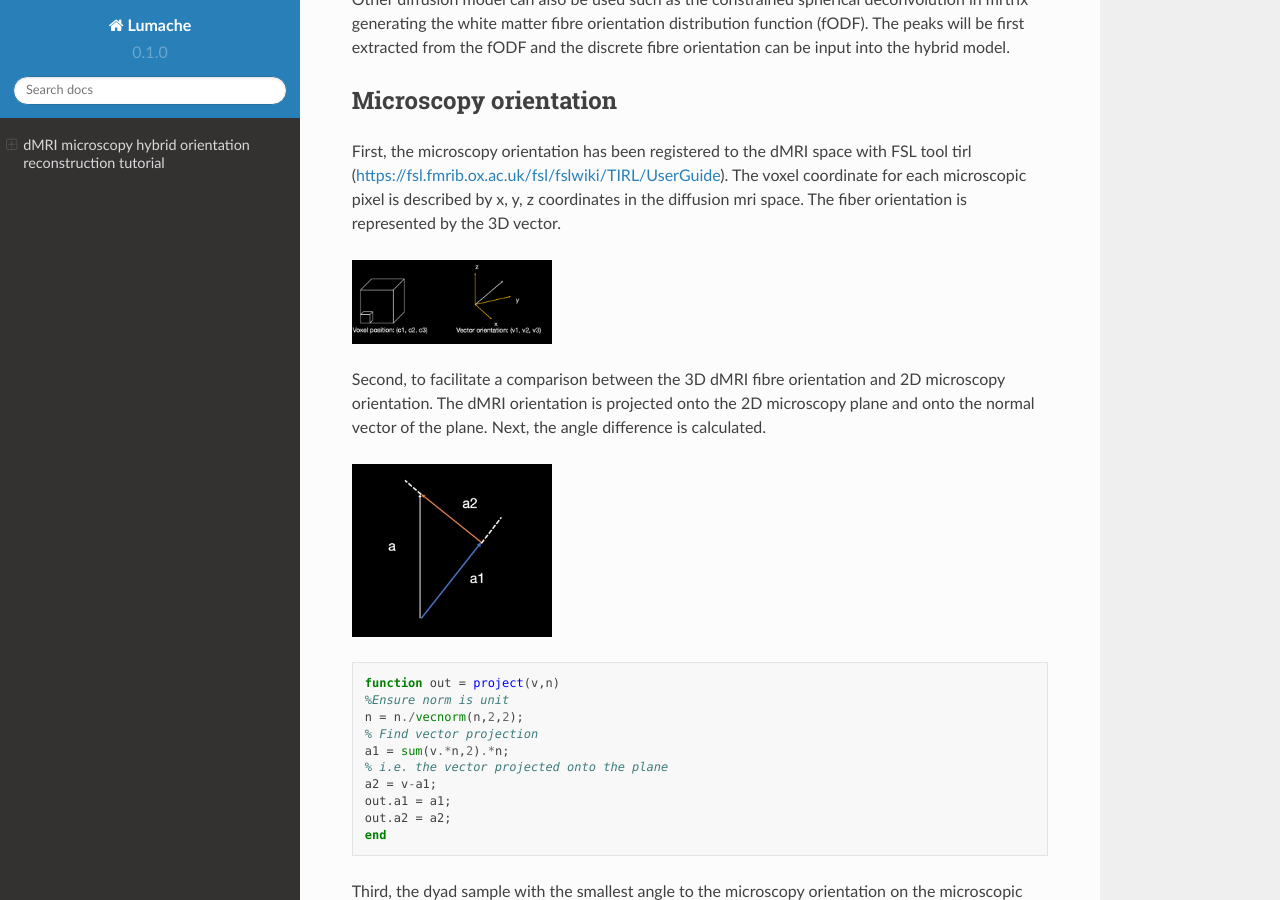
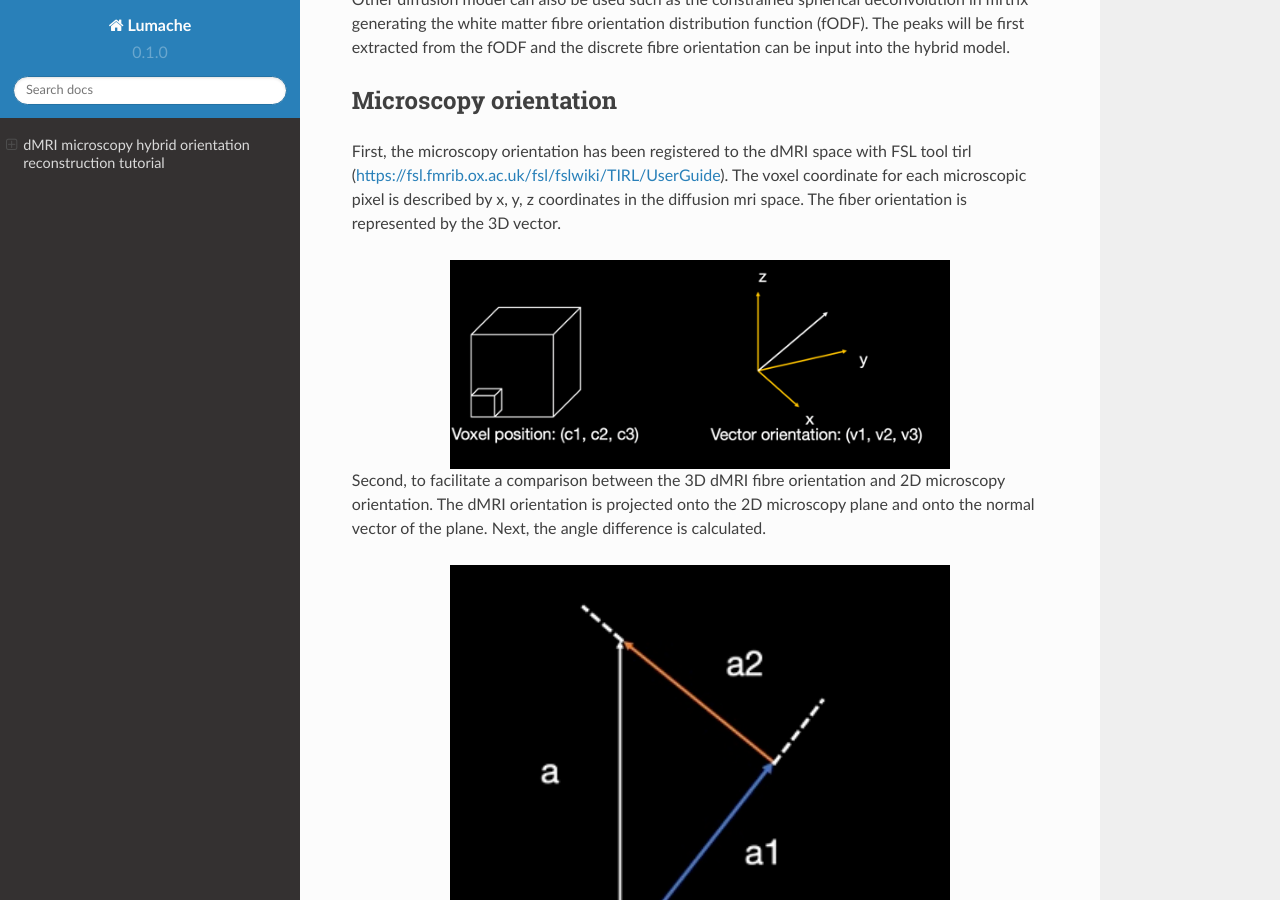
Before and after one commit to Silei-Silei/Hybrid_tractography_tutorial, a Sphinx documentation site: the page built from docs/source/index.rst, in a window 1280 px wide and 900 px high, scrolled down 553 px. Built offline with Sphinx 7.4.7 and the Read the Docs theme 2.0.0, drawn with Linux system fonts in a browser that asks for light colours.

Commit message:
Update index.rst

```diff
--- a/docs/source/index.rst
+++ b/docs/source/index.rst
@@ -22,12 +22,14 @@ Microscopy orientation
 First, the microscopy orientation has been registered to the dMRI space with FSL tool tirl (https://fsl.fmrib.ox.ac.uk/fsl/fslwiki/TIRL/UserGuide). The voxel coordinate for each microscopic pixel is described by x, y, z coordinates in the diffusion mri space. The fiber orientation is represented by the 3D vector.
 
 .. image:: ../images/fig1.jpg
-  :width: 200px
+  :width: 500px
+  :align: center
 
 Second, to facilitate a comparison between the 3D dMRI fibre orientation and 2D microscopy orientation. The dMRI orientation is projected onto the 2D microscopy plane and onto the normal vector of the plane. Next, the angle difference is calculated.
 
 .. image:: ../images/fig2.jpg
-  :width: 200px
+  :width: 500px
+  :align: center
 
 .. code-block:: matlab
 
@@ -47,7 +49,8 @@ Second, to facilitate a comparison between the 3D dMRI fibre orientation and 2D
 Third, the dyad sample with the smallest angle to the microscopy orientation on the microscopic plane was selected. The through plane angle of the dyad sample is used for the hybrid orientation reconstruction.
 
 .. image:: ../images/fig3.jpg
-  :width: 200px
+  :width: 500px
+  :align: center
 
 .. code-block:: matlab
 
@@ -72,7 +75,8 @@ Hybrid orientation
 To reconstruct the 3D hybrid orientation, the microscopy provides the in-plane orientation and the dMRI approximates the orientation going out of the microscopic plane.
 
 .. image:: ../images/fig4.jpg
-  :width: 200px
+  :width: 500px
+  :align: center
 
 .. code-block:: matlab
 
```
